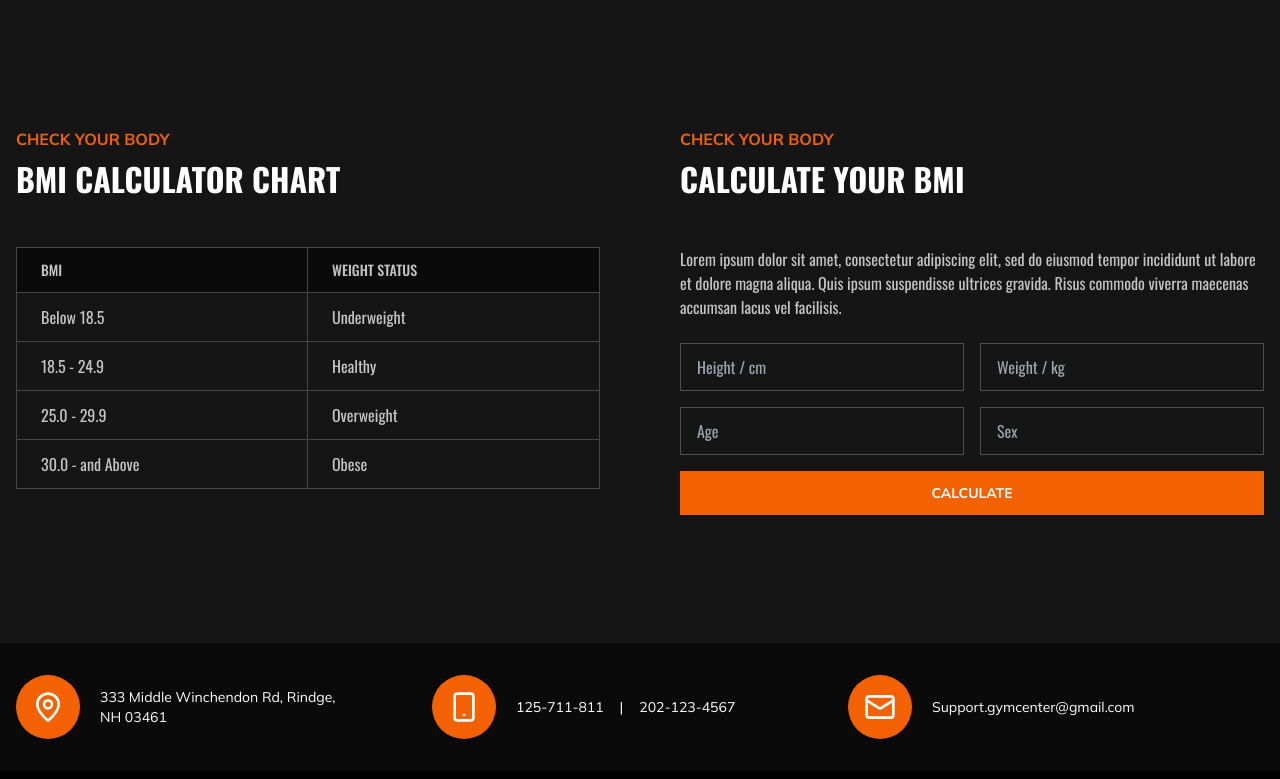
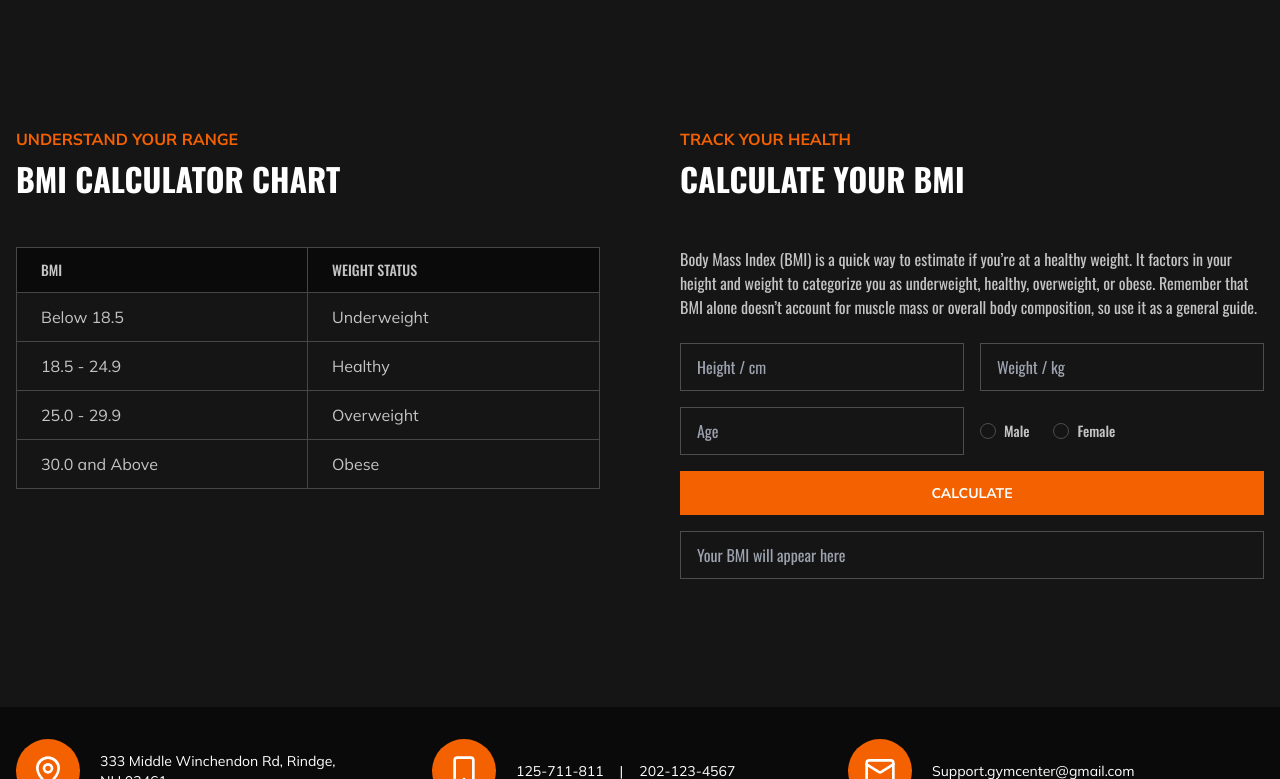
Before and after one commit to felipe-muner/podium-gym, a Next.js app: page /calculate-bmi in a window 1280 px wide. Shown: the part 502-1281 px from the top of the page. Built offline with nearby package versions, Linux system fonts and the light colour scheme.

Commit message:
feat: better style and calculator

```diff
--- a/components/BMICalculator/BMICalculator.tsx
+++ b/components/BMICalculator/BMICalculator.tsx
@@ -1,13 +1,46 @@
+"use client";
+
+import React, { useState } from "react";
 import { TitleSection } from "../TitleSection";
 
+// ShadCN UI components (make sure they're correctly configured in your project)
+import { RadioGroup, RadioGroupItem } from "@/components/ui/radio-group";
+import { Label } from "@/components/ui/label";
+
 const BMICalculator: React.FC = () => {
+  const [height, setHeight] = useState("");
+  const [weight, setWeight] = useState("");
+  const [age, setAge] = useState("");
+  const [sex, setSex] = useState("");
+  const [bmi, setBmi] = useState("");
+
+  const handleCalculate = (e: React.FormEvent) => {
+    e.preventDefault();
+    const h = parseFloat(height);
+    const w = parseFloat(weight);
+
+    // Basic validation
+    if (isNaN(h) || isNaN(w) || h <= 0 || w <= 0) {
+      setBmi("");
+      return;
+    }
+
+    // BMI formula: weight (kg) / [height (m)]²
+    const calculatedBmi = (w / ((h / 100) ** 2)).toFixed(2);
+    setBmi(calculatedBmi);
+  };
+
   return (
     <section className="bg-brand-background-2 py-32">
       <div className="container mx-auto px-4">
         <div className="grid grid-cols-1 lg:grid-cols-2 gap-20">
           {/* BMI Chart Section */}
           <div>
-            <TitleSection title="BMI Calculator Chart" subtitle="Check your body" className="text-left" />
+            <TitleSection
+              title="BMI Calculator Chart"
+              subtitle="Understand your range"
+              className="text-left"
+            />
             <div className="grid grid-cols-2 border border-brand-gray-darkest">
               <div className="bg-brand-background-1 text-brand-gray-light py-3 px-6 uppercase text-sm font-medium border-r border-brand-gray-darkest">
                 BMI
@@ -15,28 +48,28 @@ const BMICalculator: React.FC = () => {
               <div className="bg-brand-background-1 text-brand-gray-light py-3 px-6 uppercase text-sm font-medium">
                 Weight Status
               </div>
-              <div className="text-brand-gray-light py-3 px-6 border-t border-brand-gray-darkest border-r">
+              <div className="text-brand-gray-light py-3 px-6 border-t border-brand-gray-darkest border-r font-mulish">
                 Below 18.5
               </div>
-              <div className="text-brand-gray-light py-3 px-6 border-t border-brand-gray-darkest">
+              <div className="text-brand-gray-light py-3 px-6 border-t border-brand-gray-darkest font-mulish">
                 Underweight
               </div>
-              <div className="text-brand-gray-light py-3 px-6 border-t border-brand-gray-darkest border-r">
+              <div className="text-brand-gray-light py-3 px-6 border-t border-brand-gray-darkest border-r font-mulish">
                 18.5 - 24.9
               </div>
-              <div className="text-brand-gray-light py-3 px-6 border-t border-brand-gray-darkest">
+              <div className="text-brand-gray-light py-3 px-6 border-t border-brand-gray-darkest font-mulish">
                 Healthy
               </div>
-              <div className="text-brand-gray-light py-3 px-6 border-t border-brand-gray-darkest border-r">
+              <div className="text-brand-gray-light py-3 px-6 border-t border-brand-gray-darkest border-r font-mulish">
                 25.0 - 29.9
               </div>
-              <div className="text-brand-gray-light py-3 px-6 border-t border-brand-gray-darkest">
+              <div className="text-brand-gray-light py-3 px-6 border-t border-brand-gray-darkest font-mulish">
                 Overweight
               </div>
-              <div className="text-brand-gray-light py-3 px-6 border-t border-brand-gray-darkest border-r">
-                30.0 - and Above
+              <div className="text-brand-gray-light py-3 px-6 border-t border-brand-gray-darkest border-r font-mulish">
+                30.0 and Above
               </div>
-              <div className="text-brand-gray-light py-3 px-6 border-t border-brand-gray-darkest">
+              <div className="text-brand-gray-light py-3 px-6 border-t border-brand-gray-darkest font-mulish">
                 Obese
               </div>
             </div>
@@ -44,41 +77,115 @@ const BMICalculator: React.FC = () => {
 
           {/* BMI Calculator Form Section */}
           <div>
-            <TitleSection title="Calculate Your BMI" subtitle="Check your body" className="text-left" />
+            <TitleSection
+              title="Calculate Your BMI"
+              subtitle="Track your health"
+              className="text-left"
+            />
             <p className="text-brand-gray-light mb-6">
-              Lorem ipsum dolor sit amet, consectetur adipiscing elit, sed do eiusmod tempor incididunt ut labore et
-              dolore magna aliqua. Quis ipsum suspendisse ultrices gravida. Risus commodo viverra maecenas accumsan
-              lacus vel facilisis.
+              Body Mass Index (BMI) is a quick way to estimate if you’re at a
+              healthy weight. It factors in your height and weight to categorize
+              you as underweight, healthy, overweight, or obese. Remember that
+              BMI alone doesn’t account for muscle mass or overall body
+              composition, so use it as a general guide.
             </p>
-            <form className="space-y-4">
+            <form className="space-y-4" onSubmit={handleCalculate}>
               <div className="grid grid-cols-1 sm:grid-cols-2 gap-4">
+                {/* Height Input */}
                 <input
                   type="text"
                   placeholder="Height / cm"
+                  value={height}
+                  onChange={(e) => setHeight(e.target.value)}
                   className="input w-full h-12 bg-transparent border border-brand-gray-darker text-brand-gray-light px-4 focus:outline-none focus:ring-2 focus:ring-brand-orange"
                 />
+
+                {/* Weight Input */}
                 <input
                   type="text"
                   placeholder="Weight / kg"
+                  value={weight}
+                  onChange={(e) => setWeight(e.target.value)}
                   className="input w-full h-12 bg-transparent border border-brand-gray-darker text-brand-gray-light px-4 focus:outline-none focus:ring-2 focus:ring-brand-orange"
                 />
+
+                {/* Age Input */}
                 <input
                   type="text"
                   placeholder="Age"
+                  value={age}
+                  onChange={(e) => setAge(e.target.value)}
                   className="input w-full h-12 bg-transparent border border-brand-gray-darker text-brand-gray-light px-4 focus:outline-none focus:ring-2 focus:ring-brand-orange"
                 />
-                <input
-                  type="text"
-                  placeholder="Sex"
-                  className="input w-full h-12 bg-transparent border border-brand-gray-darker text-brand-gray-light px-4 focus:outline-none focus:ring-2 focus:ring-brand-orange"
-                />
+
+                {/* Sex as Radio Buttons via shadcn/ui */}
+                <RadioGroup
+                  className="flex items-center space-x-4"
+                  value={sex}
+                  onValueChange={(value) => setSex(value)}
+                >
+                  {/* Male */}
+                  <div className="flex items-center space-x-2">
+                    <RadioGroupItem
+                      id="male"
+                      value="Male"
+                      // These Tailwind classes style the radio circle when checked
+                      className="peer h-4 w-4
+                                 border border-brand-gray-darker rounded-full
+                                 text-brand-orange ring-offset-2 ring-brand-orange
+                                 focus:outline-none focus:ring-2 focus:ring-brand-orange
+                                 data-[state=checked]:bg-brand-orange data-[state=checked]:border-brand-orange
+                                 data-[state=checked]:text-white"
+                    />
+                    <Label
+                      htmlFor="male"
+                      className="text-brand-gray-light
+                                 cursor-pointer peer-checked:font-semibold
+                                 peer-checked:text-brand-orange"
+                    >
+                      Male
+                    </Label>
+                  </div>
+
+                  {/* Female */}
+                  <div className="flex items-center space-x-2">
+                    <RadioGroupItem
+                      id="female"
+                      value="Female"
+                      className="peer h-4 w-4
+                                 border border-brand-gray-darker rounded-full
+                                 text-brand-orange ring-offset-2 ring-brand-orange
+                                 focus:outline-none focus:ring-2 focus:ring-brand-orange
+                                 data-[state=checked]:bg-brand-orange data-[state=checked]:border-brand-orange
+                                 data-[state=checked]:text-white"
+                    />
+                    <Label
+                      htmlFor="female"
+                      className="text-brand-gray-light
+                                 cursor-pointer peer-checked:font-semibold
+                                 peer-checked:text-brand-orange"
+                    >
+                      Female
+                    </Label>
+                  </div>
+                </RadioGroup>
               </div>
+
               <button
                 type="submit"
                 className="btn w-full py-3 bg-brand-orange text-white text-sm font-bold uppercase hover:bg-opacity-90 font-mulish"
               >
                 Calculate
               </button>
+
+              {/* Read-only field to display BMI result */}
+              <input
+                type="text"
+                readOnly
+                value={bmi ? `Your BMI is ${bmi}` : ""}
+                placeholder="Your BMI will appear here"
+                className="input w-full h-12 bg-transparent border border-brand-gray-darker text-brand-gray-light px-4 focus:outline-none"
+              />
             </form>
           </div>
         </div>
--- /dev/null
+++ b/components/ui/label.tsx
@@ -0,0 +1,26 @@
+"use client"
+
+import * as React from "react"
+import * as LabelPrimitive from "@radix-ui/react-label"
+import { cva, type VariantProps } from "class-variance-authority"
+
+import { cn } from "@/lib/utils"
+
+const labelVariants = cva(
+  "text-sm font-medium leading-none peer-disabled:cursor-not-allowed peer-disabled:opacity-70"
+)
+
+const Label = React.forwardRef<
+  React.ElementRef<typeof LabelPrimitive.Root>,
+  React.ComponentPropsWithoutRef<typeof LabelPrimitive.Root> &
+    VariantProps<typeof labelVariants>
+>(({ className, ...props }, ref) => (
+  <LabelPrimitive.Root
+    ref={ref}
+    className={cn(labelVariants(), className)}
+    {...props}
+  />
+))
+Label.displayName = LabelPrimitive.Root.displayName
+
+export { Label }
--- /dev/null
+++ b/components/ui/radio-group.tsx
@@ -0,0 +1,44 @@
+"use client"
+
+import * as React from "react"
+import * as RadioGroupPrimitive from "@radix-ui/react-radio-group"
+import { Circle } from "lucide-react"
+
+import { cn } from "@/lib/utils"
+
+const RadioGroup = React.forwardRef<
+  React.ElementRef<typeof RadioGroupPrimitive.Root>,
+  React.ComponentPropsWithoutRef<typeof RadioGroupPrimitive.Root>
+>(({ className, ...props }, ref) => {
+  return (
+    <RadioGroupPrimitive.Root
+      className={cn("grid gap-2", className)}
+      {...props}
+      ref={ref}
+    />
+  )
+})
+RadioGroup.displayName = RadioGroupPrimitive.Root.displayName
+
+const RadioGroupItem = React.forwardRef<
+  React.ElementRef<typeof RadioGroupPrimitive.Item>,
+  React.ComponentPropsWithoutRef<typeof RadioGroupPrimitive.Item>
+>(({ className, ...props }, ref) => {
+  return (
+    <RadioGroupPrimitive.Item
+      ref={ref}
+      className={cn(
+        "aspect-square h-4 w-4 rounded-full border border-primary text-primary ring-offset-background focus:outline-none focus-visible:ring-2 focus-visible:ring-ring focus-visible:ring-offset-2 disabled:cursor-not-allowed disabled:opacity-50",
+        className
+      )}
+      {...props}
+    >
+      <RadioGroupPrimitive.Indicator className="flex items-center justify-center">
+        <Circle className="h-2.5 w-2.5 fill-current text-current" />
+      </RadioGroupPrimitive.Indicator>
+    </RadioGroupPrimitive.Item>
+  )
+})
+RadioGroupItem.displayName = RadioGroupPrimitive.Item.displayName
+
+export { RadioGroup, RadioGroupItem }
--- a/package.json
+++ b/package.json
@@ -9,6 +9,8 @@
     "lint": "next lint"
   },
   "dependencies": {
+    "@radix-ui/react-label": "^2.1.1",
+    "@radix-ui/react-radio-group": "^1.2.2",
     "@radix-ui/react-select": "^2.1.4",
     "@radix-ui/react-slot": "^1.1.1",
     "class-variance-authority": "^0.7.1",
```
Also changed, not shown: 1 other file (tests, documents, lock files or other folders).
